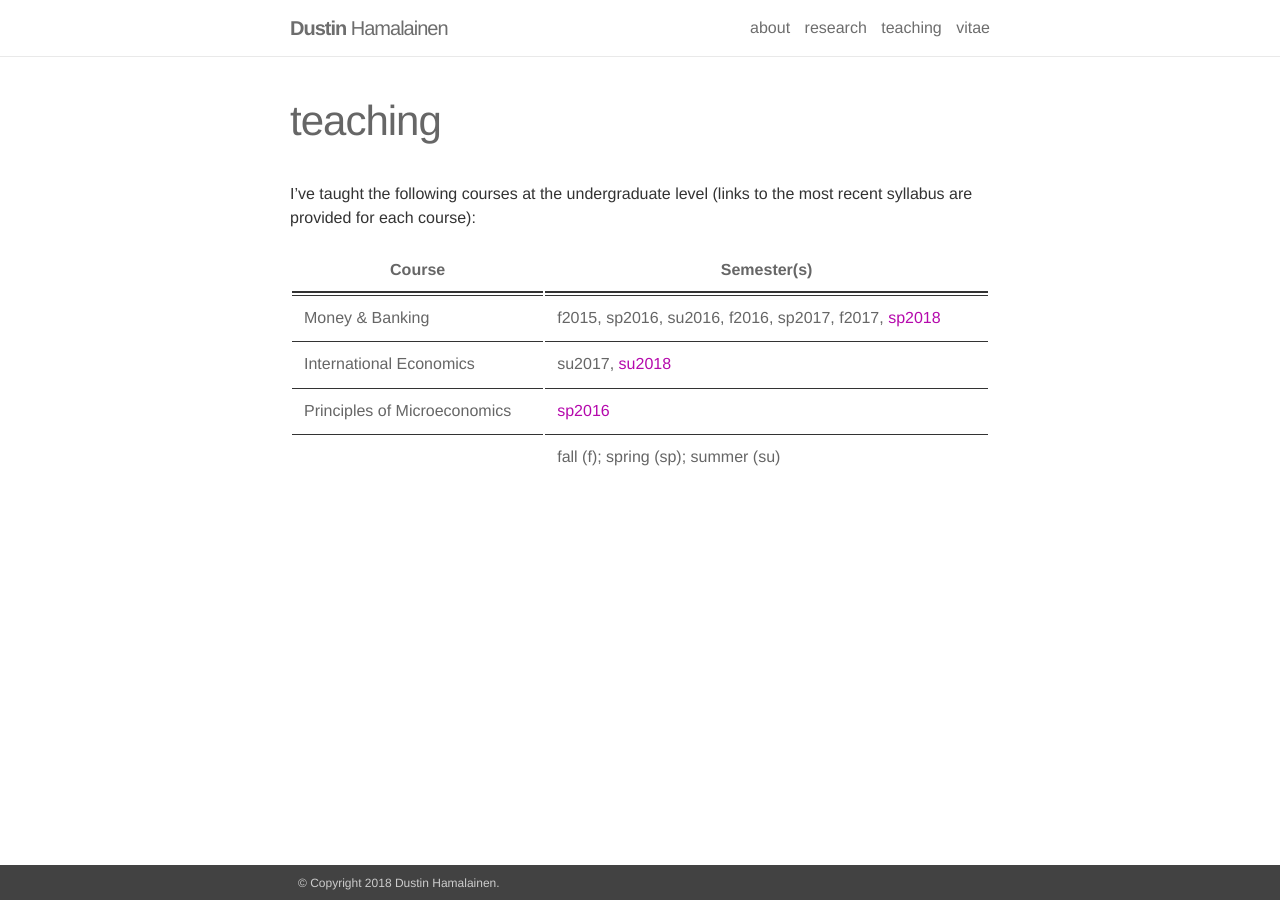
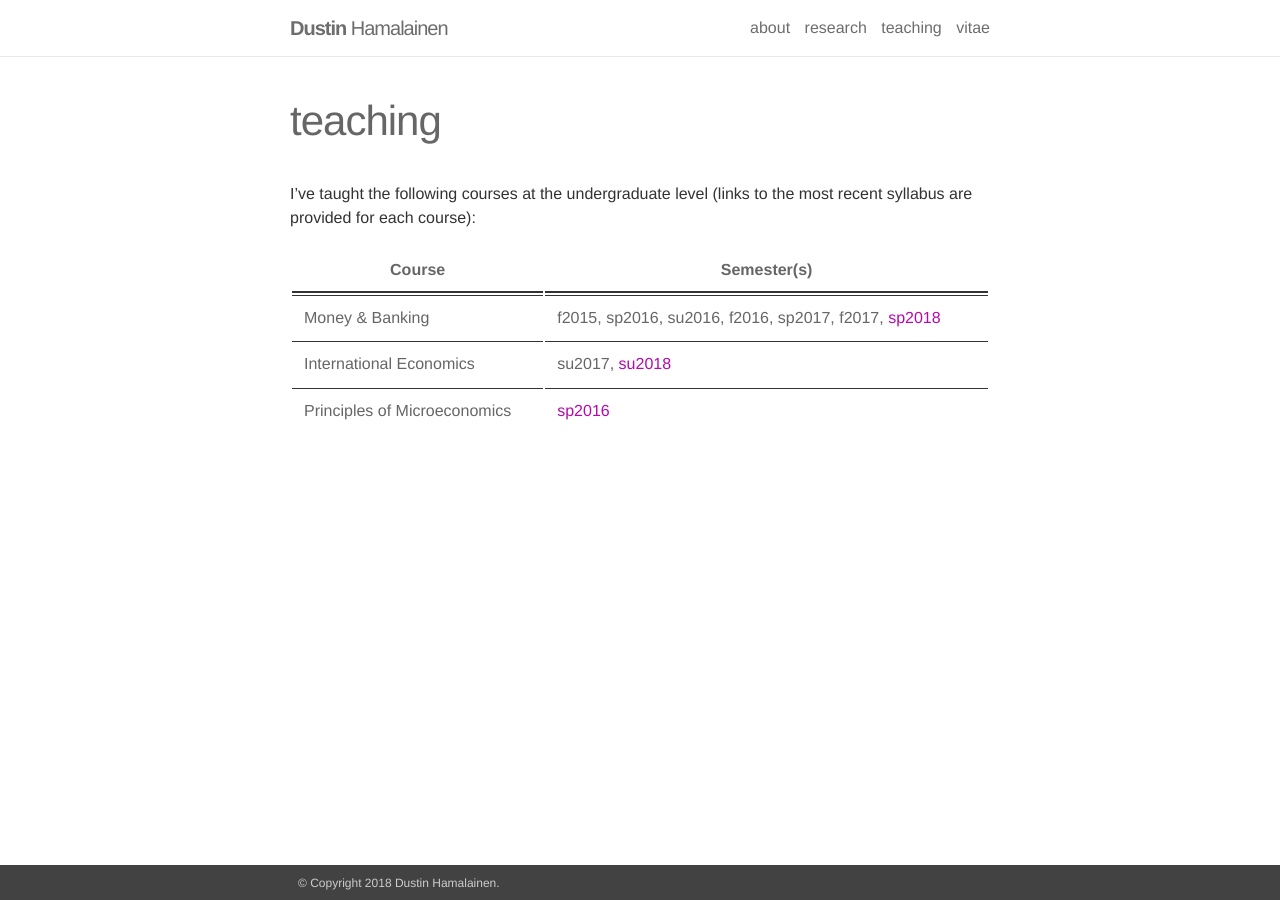
Before and after one commit to dustinhh/dustinhh.github.io, a Jekyll site: the page built from _pages/teaching.md, in a window 1280 px wide. Built offline with Jekyll 4.4.1, drawn with Linux system fonts in a browser that asks for light colours.

Commit message:
Update teaching.md

```diff
--- a/_pages/teaching.md
+++ b/_pages/teaching.md
@@ -10,6 +10,5 @@ I've taught the following courses at the undergraduate level (links to the most
  Course                        | Semester(s)
 -------------------------------|-----------------------------------------------------
  Money & Banking               | f2015, sp2016, su2016, f2016, sp2017, f2017, [sp2018](https://drive.google.com/open?id=1-KsqTI43-Aj7o74THp9516iQazxGA0Fp)
- International Economics       | su2017, [su2018](https://drive.google.com/open?id=19bNOvuJUcOuJfaMDThSlAZXRHv24Qy5o)|
- Principles of Microeconomics | [sp2016](https://drive.google.com/open?id=1djcMuDbCogYAHh9QyxppcZCMu40k0WLL)|
-| fall (f); spring (sp); summer (su)
+ International Economics       | su2017, [su2018](https://drive.google.com/open?id=19bNOvuJUcOuJfaMDThSlAZXRHv24Qy5o)
+ Principles of Microeconomics | [sp2016](https://drive.google.com/open?id=1djcMuDbCogYAHh9QyxppcZCMu40k0WLL)
```
